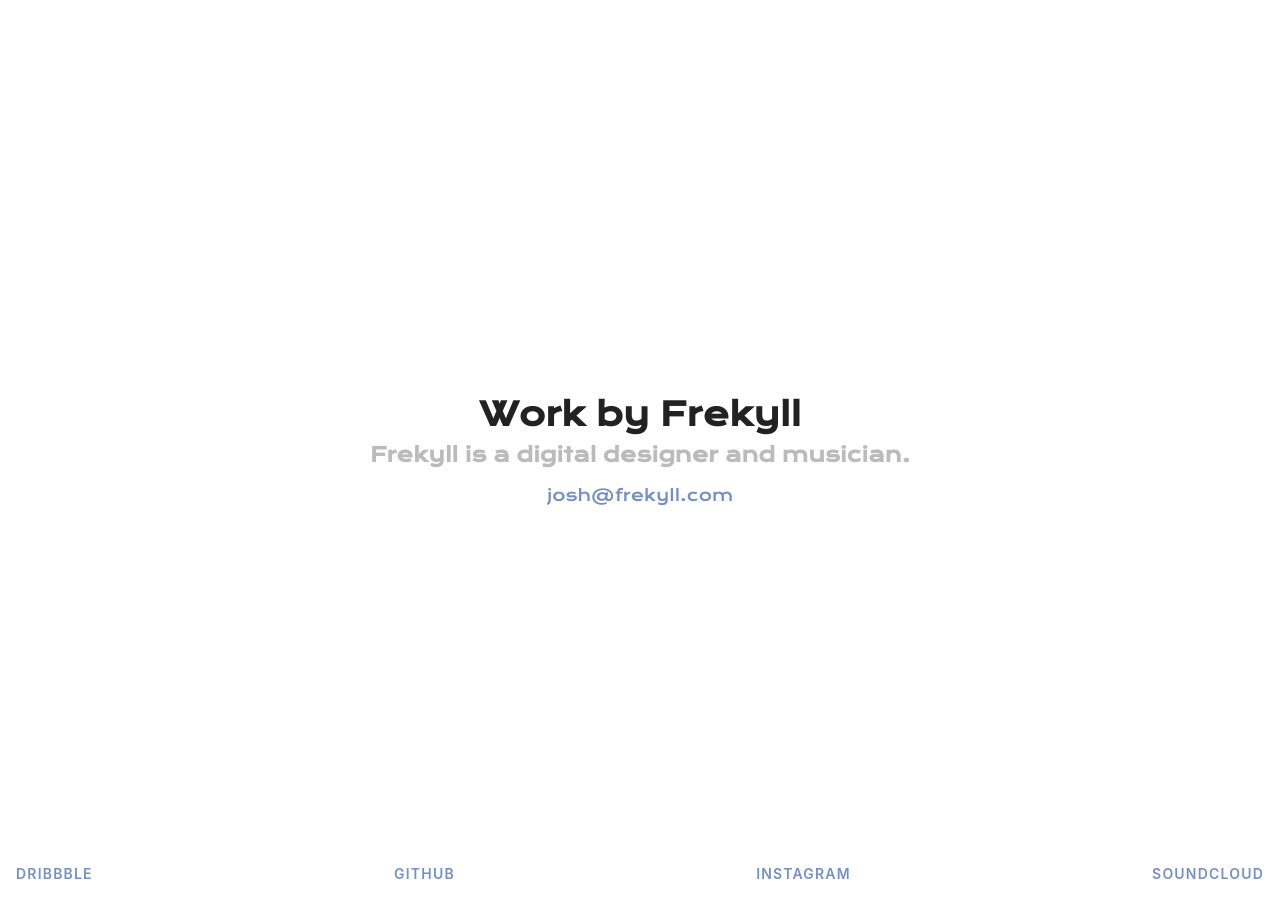
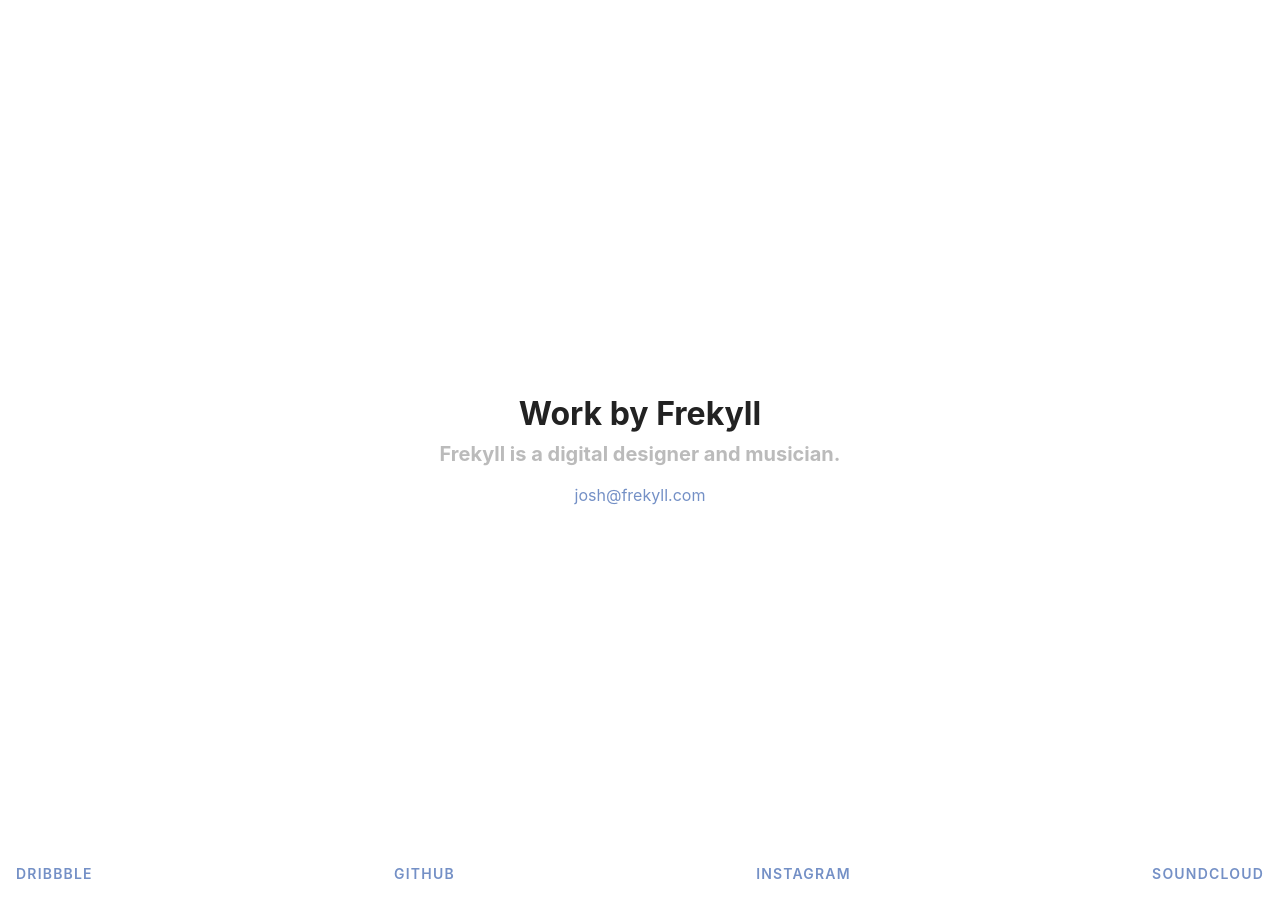
Before and after one commit to frekyll/frekyll, a Jekyll site: the page built from index.html, in a window 1280 px wide. Built offline with Jekyll 4.4.1, drawn with Linux system fonts in a browser that asks for light colours.

Commit message:
Remove custom font

```diff
--- a/_layouts/default.html
+++ b/_layouts/default.html
@@ -8,7 +8,6 @@ layout: compress
     <meta charset="utf-8">
     <meta content="width=device-width, initial-scale=1.0" name="viewport">
     <meta content="ie=edge" http-equiv="X-UA-Compatible">
-    <link href="https://fonts.googleapis.com/css?family=Krona+One" rel="stylesheet">
     <link href="{{ '/assets/index.css' }}" rel="stylesheet">
     <title>{{ site.title }}</title>
   </head>
--- a/_sass/_components.scss
+++ b/_sass/_components.scss
@@ -1,7 +1,7 @@
 .masthead {
   align-items: center;
   display: flex;
-  font-family: $font-family-lead;
+  font-family: $font-family-base;
   height: 100vh;
   justify-content: center;
   margin-left: 1rem;
--- a/_sass/_variables.scss
+++ b/_sass/_variables.scss
@@ -1,7 +1,6 @@
 // Typography
 
 $font-family-base: -apple-system, BlinkMacSystemFont, "Segoe UI", Helvetica, Arial, sans-serif;
-$font-family-lead: "Krona One", sans-serif;
 
 $font-size-base: 16px;
 $font-size-1: 2.5rem;
```
